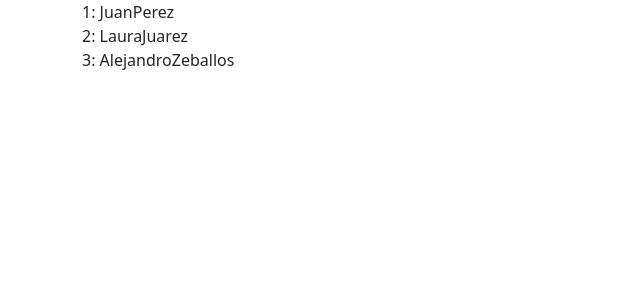
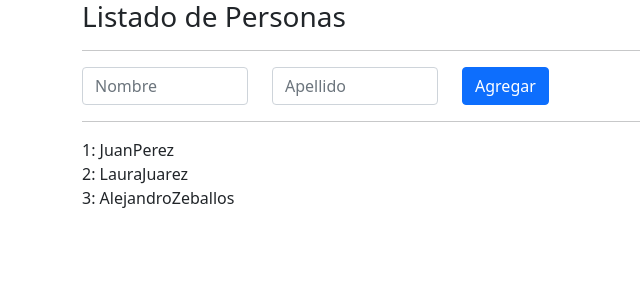
Before and after one commit to alejandrozeb/Angular2021, an Angular app in the folder listado-personas/: page / in a window 1280 px wide. Shown: the top 300 px of the page, without its empty margins (0-640 px from the left). Built offline with nearby package versions, Linux system fonts and the light colour scheme.

Commit message:
{add} agregando personas a la vista

```diff
--- a/listado-personas/src/app/app.component.html
+++ b/listado-personas/src/app/app.component.html
@@ -1,3 +1,26 @@
+<div class="container">
+  <div class="col">
+    <h3>{{titulo}}</h3>
+  </div>
+  <hr>
+  <form class="row">
+    <div class="form-group col-md-2">
+        <label for="nombre" class="visually-hidden">Nombre</label>
+        <input type="text" name="nombre" id="nombre" placeholder="Nombre" class="form-control" [(ngModel)]="nombreInput">
+    </div>
+    <div class="form-group col-md-2">
+      <label for="apellido" class="visually-hidden">Apellido</label>
+      <input type="text" name="apellido" id="apellido" placeholder="Apellido" class="form-control" [(ngModel)]="apellidoInput">
+  </div>
+  <div class="col">
+    <button type="submit" class="btn btn-primary" (click)="agregarPersona()">
+      Agregar
+    </button>
+  </div>
+  </form>
+  <hr>
+</div>
+
 <div class="container">
   <div class="row">
     <div class="col">
--- a/listado-personas/src/app/app.component.ts
+++ b/listado-personas/src/app/app.component.ts
@@ -14,4 +14,12 @@
     new Persona("Laura","Juarez"),
     new Persona("Alejandro","Zeballos")
   ];
+
+  nombreInput:string = '';
+  apellidoInput:string = '';
+
+  agregarPersona(){
+    let persona1 = new Persona(this.nombreInput, this.apellidoInput);
+    this.personas.push(persona1);
+  }
 }
```
